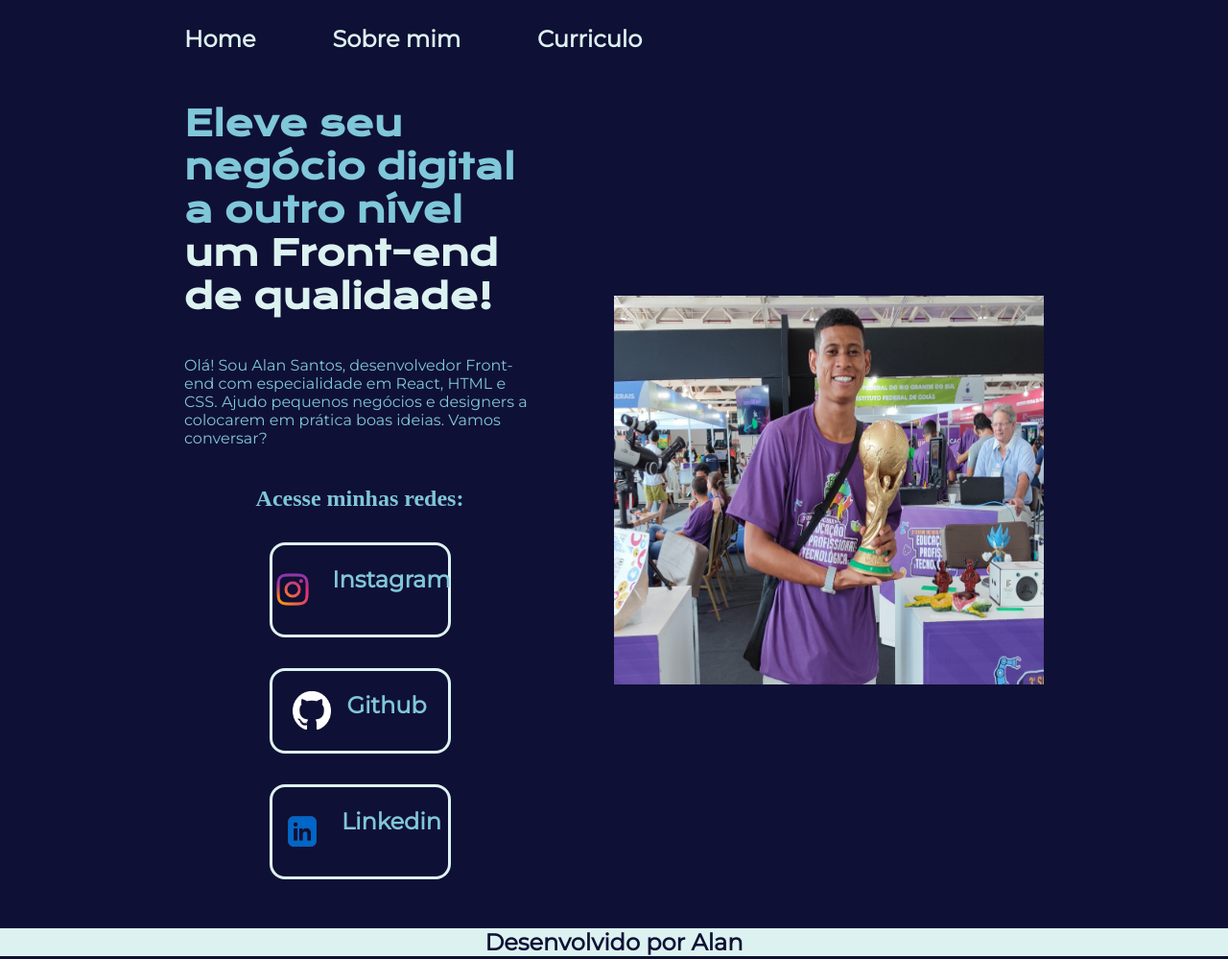
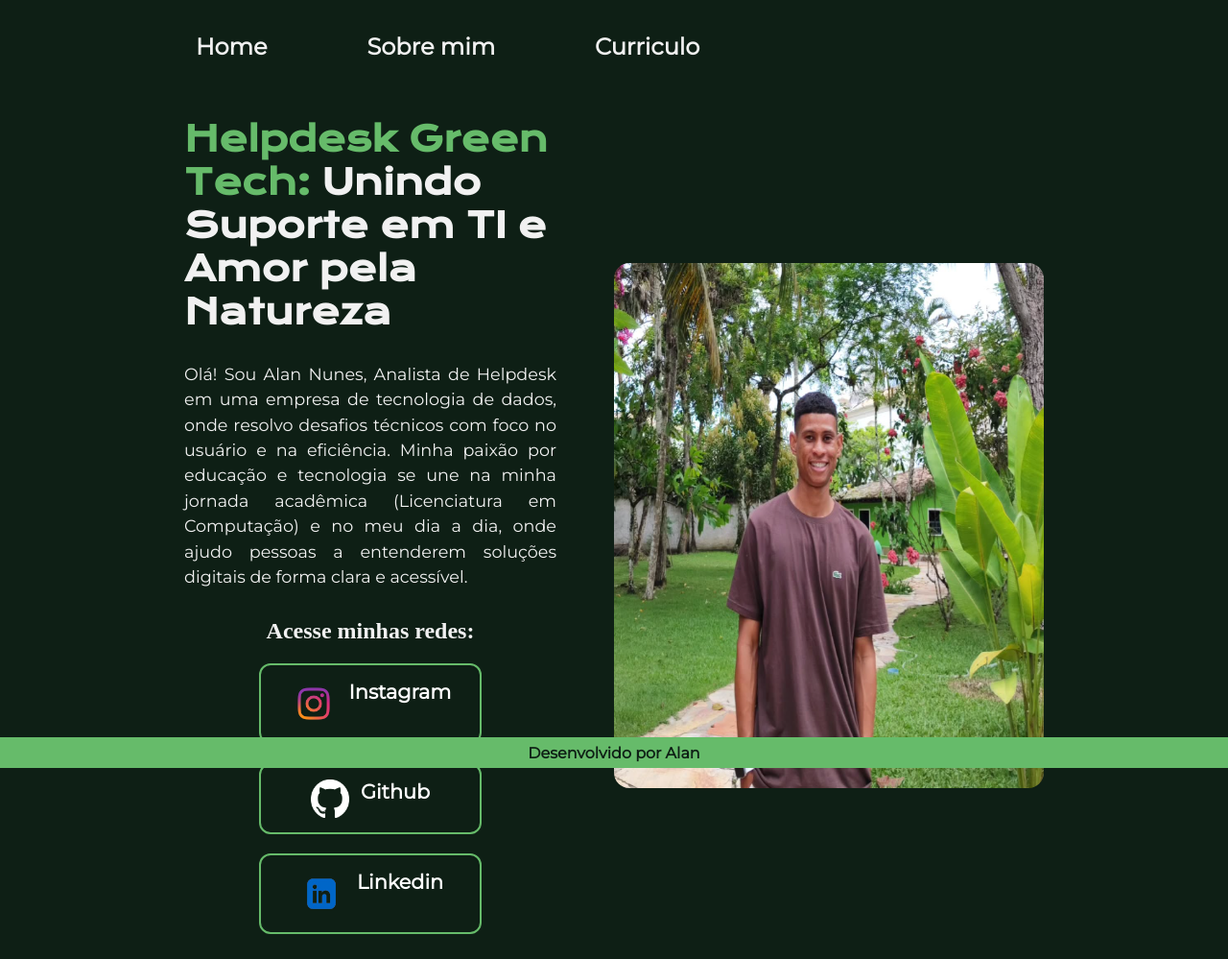
Before and after one commit to alan-nunes/portifolio, a plain HTML site: page index.html in a window 1280 px wide. Shown: the whole page at 96% size. Drawn offline with nearby package versions, Linux system fonts and the light colour scheme.

Commit message:
update index

```diff
--- a/index.html
+++ b/index.html
@@ -19,23 +19,29 @@
     </header>
     <main class="apresentacao">
         <section class="apresentacao__conteudo">
-            <h1 class="apresentacao__conteudo__titulo">Eleve seu negócio digital a outro nível <strong class="titulo-destaque">um Front-end de qualidade!</strong> </h1>
-            <p class="apresentacao__conteudo__texto">Olá! Sou Alan Santos, desenvolvedor Front-end com especialidade em React, HTML e CSS. Ajudo pequenos negócios e designers a colocarem em prática boas ideias. Vamos conversar?</p>
+            <h1 class="apresentacao__conteudo__titulo"> <strong class="titulo-destaque">Helpdesk Green Tech:</strong> Unindo Suporte em TI e Amor pela Natureza</h1>
+            <p class="apresentacao__conteudo__texto">Olá! Sou Alan Nunes, Analista de Helpdesk em uma empresa de tecnologia de dados,
+                 onde resolvo desafios técnicos com foco no usuário e na eficiência. Minha paixão por educação e tecnologia se une na minha jornada acadêmica
+                 (Licenciatura em Computação) e no meu dia a dia, onde ajudo pessoas a entenderem soluções digitais de forma clara e acessível.</p>
             <div class="apresentacao__links">
                 <h2 class="apresentacao__links__subtitulo">Acesse minhas redes:</h2>
 
-                <a class="apresentacao__links__navegacao" href="https://www.instagram.com/alla4n_/">
+                <a class="apresentacao__links__navegacao" href="https://www.instagram.com/alla4n_/" target="_blank">
                     <img src="asset/instagram.png" width="50" height="50"> Instagram</a>
 
-                <a class="apresentacao__links__navegacao" href="https://www.github.com/alan-nunes">
+                <a class="apresentacao__links__navegacao" href="https://www.github.com/alan-nunes" target="_blank">
                     <img src="asset/git.png" width="40" height="40">Github</a>
 
-                <a class="apresentacao__links__navegacao" href="https://www.linkedin.com/in/alan-sn/">
+                <a class="apresentacao__links__navegacao" href="https://www.linkedin.com/in/alan-sn/" target="_blank">
                     <img src="asset/linkedin.png" width="50" height="50">Linkedin</a>
             </div>
         </section>
-        <img class="apresentacao__img" src="asset\foto.jpg" alt="imagem paisagem" width="420" height="405" >
+        <img class="apresentacao__img" src="asset\foto_user.png" alt="imagem paisagem" width="633" height="547" >
     </main>
-    <footer class="rodape">Desenvolvido por Alan</footer>
+    <footer>
+        <div class="rodape">
+            <p>Desenvolvido por Alan</p>
+        </div>
+    </footer>
 </body>
 </html>
--- a/styles/style.css
+++ b/styles/style.css
@@ -2,10 +2,11 @@
 @import url('https://fonts.googleapis.com/css2?family=Krona+One&family=Montserrat:wight@400;600t&display=swap');
 
 :root{
-    --primaria: #0F1035;
-    --secundaria: #7FC7D9;
-    --tercearia: #DCF2F1;
-    --hover-menu: #365486;
+    --primaria: #0E1F15;         /*#0F1035; */
+    --secundaria: #F1F1F1;       /*#7FC7D9; */
+    --tercearia:  #66BB6A;        /*#DCF2F1;  */
+    --hover-menu: #FF7043;         /*#365486; */
+    --marrom-suave: #A1887F;
 
     --fonte-primaria: 'Krona One', sans-serif ;
     --fonte-secundaria: 'Montserrat', sans-serif;
@@ -14,10 +15,12 @@
 *{
     margin: 0;
     padding: 0;
+    box-sizing: border-box;
+    transition: background-color 0.3s, color 0.3s, transform 0.2s;
 }
 body {
-    /*height: 100vh;*/
-    box-sizing: border-box;
+    /*height: 100vh;
+    box-sizing: border-box;*/
     background-color: var(--primaria);
     color: var(--secundaria);
 }
@@ -31,39 +34,43 @@ body {
     gap: 80px
    /* justify-content: center;
     align-items: center; */
+
 }
 
 .cabecalho__menu__link{
     font-size: 1.5rem;
     font-weight: 600;
     font-family: var(--fonte-secundaria);
-    color: var(--tercearia);
-    /*margin: 0 10px;
-    padding: 10px 15px;*/
+    color: var(--secundaria);
+    /*margin: 0 10px;*/
+    padding: 8px 12px;
     text-decoration: none;
+    border-radius: 8px;
+
 }
 
 .apresentacao{
     padding: 4% 15%; /*adiciona uma margem */
     display: flex ;
-    /*flex-wrap: wrap;
-    flex-direction: row;*/
+    flex-wrap: nowrap;
+    /*flex-direction: row;*/
     align-items: center;
     justify-content: space-between;
-    gap: 82px;
+    gap: 60px;
 }
 
 .apresentacao__conteudo{
     width: 50%;
     display: flex; /*coloca o conteudo lado a lado*/
     flex-direction: column;
-    gap: 40px;              /*adiciona espaços entre os conteudos*/
+    gap: 30px;              /*adiciona espaços entre os conteudos*/
 
 }
 
 .apresentacao__conteudo__titulo{
     font-size: 2.25rem;
-    font-family: var(--fonte-primaria) ;
+    font-family: var(--fonte-primaria);
+    color: var(--secundaria);
 }
 
 .titulo-destaque {
@@ -78,9 +85,10 @@ body {
 }
 
 .apresentacao__conteudo__texto{
-    font-size: 1rem;
+    font-size: 1.1rem;
     font-family: var(--fonte-secundaria);
-   /* text-align: justify;*/
+    text-align: justify;
+    line-height: 1.5;
 
 }
 
@@ -89,29 +97,34 @@ body {
     flex-direction: column;             /*posiciona os links verticalmente */
     justify-content: space-between;
     align-items: center;
-    gap: 32px;
+    gap: 20px;
 }
 
 .apresentacao__link__subtitulo{
     font-family: var(--fonte-primaria);
     font-weight: 400;               /*peso da fonte */
     font-size: 1.5rem ;
+    color: var(--terciaria);
 }
 .apresentacao__links__navegacao{
                                      /*background-color: #22D4FD; */
     display: flex;                   /* por conteudo no canto esquerdo */
     justify-content: center;         /*elementos centralizados */
-    gap: 16px;
-    width: 50%;                    /* largura das bordas dos botões*/
+    gap: 12px;
+    width: 60%;                    /* largura das bordas dos botões*/
     text-align: center;
-    border-radius: 16px;
-    font-size: 1.5rem;
+    border-radius: 12px;
+    font-size: 1.3rem;
     font-weight: 600;
-    padding: 21.5px 0;                      /*distância entre um conteúdo e suas bordas*/
+    padding: 15px 0;                      /*distância entre um conteúdo e suas bordas*/
     text-decoration: none;
     color: var(--secundaria);
     font-family: var(--fonte-secundaria);
-    border: 3px solid var(--tercearia);              /* bordas dos botões (doted - borda pontilhada)*/
+    border: 2px solid var(--tercearia);              /* bordas dos botões (doted - borda pontilhada)*/
+
+    background-color: var(--terciaria);
+    color: #ffffff;
+    transition: background-color 0.3s, color 0.3s;
 }
 
 .apresentacao__links__link:hover{
@@ -125,26 +138,34 @@ body {
 
 .apresentacao__img {
     width: 50%;
+    border-radius: 16px;
+    border: 4px solid var(--terciaria);
 }
 .rodape{
     text-align: center;
-    font-size: 1.5rem;
+    font-size: 1.0rem;
     font-family: var(--fonte-secundaria);
     font-weight: 600;
-    padding: 2.0 rem;
+    padding: 0.4rem;
     color: var(--primaria);
     background-color: var(--tercearia);
+
+    position: fixed;
+    bottom: 0;
+    width: 100%;
+
+
 }
 
 
-.cabecalho__menu__link:hover{
+/*.cabecalho__menu__link:hover{
     padding: 1%;
     background-color: var(--hover-menu);
-}
+}*/
 
 @media(max-width: 1200px){
     .cabecalho{
-        padding: 10%;
+        padding: 8%;
     }
 
     .cabecalho__menu{
@@ -153,10 +174,32 @@ body {
 
     .apresentacao{
         flex-direction: column-reverse;
-        padding: 5%;
+        padding: 8%;
     }
 
     .apresentacao__conteudo{
         width: auto;
     }
+
+    .apresentacao__img {
+        width: 80%;
+    }
 }
+
+.cabecalho__menu__link:focus,
+.apresentacao__links__navegacao:focus {
+    /*outline: 3px solid var(--terciaria);
+    outline-offset: 4px;
+    transition: background-color 0.3s, color 0.3s;*/
+    background-color: var(--marrom-suave);
+    color: var(--tercearia);
+    outline: none;
+}
+
+.cabecalho__menu__link:hover,
+.apresentacao__links__navegacao:hover{
+    color: var(--marrom-suave);
+    display: inline-block;              /* Permite aplicar largura e altura */
+    padding: 10px 20px;                 /* Espaçamento interno para o texto */
+    background-color: var(--tercearia); /* Cor de fundo */
+}
```
Also changed, not shown: asset/foto_user.png (added).
